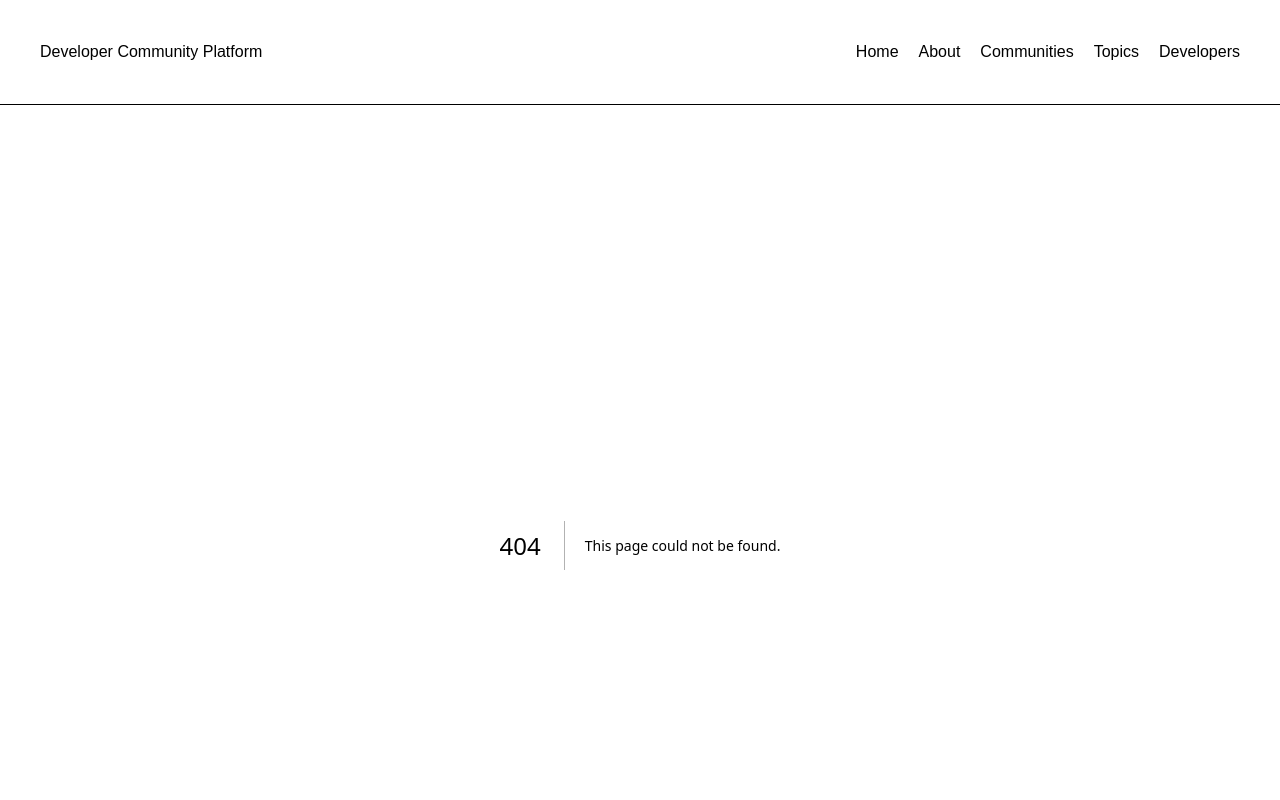
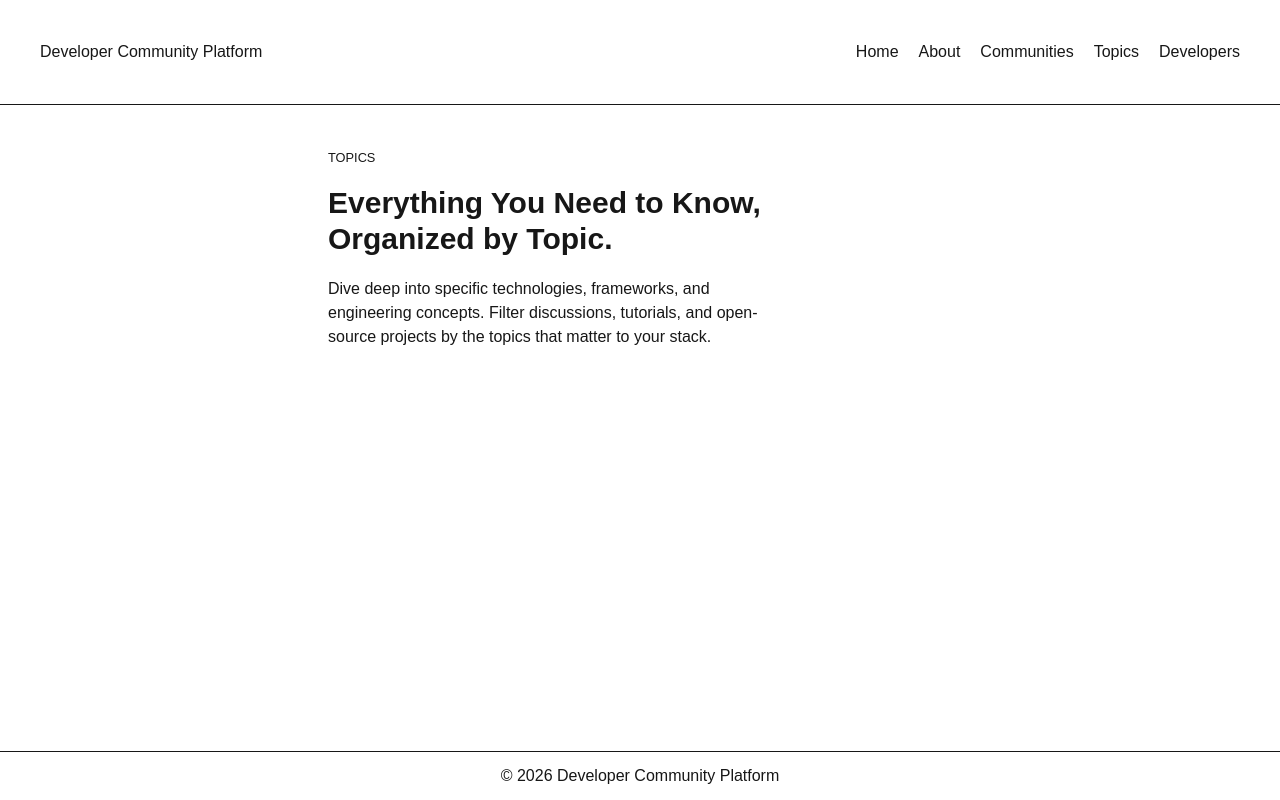
Before and after one commit to hosam-abed-allatif/Developer-Community-Platform, a Next.js app: page /topics in a window 1280 px wide. Before the commit this address had no page. Shown: the top 800 px of the page. Built offline with nearby package versions, Linux system fonts and the light colour scheme.

Commit message:
topics page created renamed communities to Communities

```diff
--- a/app/communities/page.tsx
+++ b/app/communities/page.tsx
@@ -1,6 +1,6 @@
 import HeroSection from "@/components/HeroSection";
 
-const communities = () => {
+const Communities = () => {
     return (
         <HeroSection small={"communities"} h1={
             <>Built Around <br/> What You Code.</>
@@ -9,4 +9,4 @@
     )
 }
 
-export default communities;
+export default Communities;
--- /dev/null
+++ b/app/topics/page.tsx
@@ -0,0 +1,11 @@
+import HeroSection from "@/components/HeroSection";
+
+const Topics = () => {
+    return (
+        <HeroSection small={"Topics"} h1={
+            <>Everything You Need to Know,<br/> Organized by Topic.</>
+        }
+                     p={"Dive deep into specific technologies, frameworks, and engineering concepts. Filter discussions, tutorials, and open-source projects by the topics that matter to your stack."}/>
+    )
+}
+export default Topics;
```
